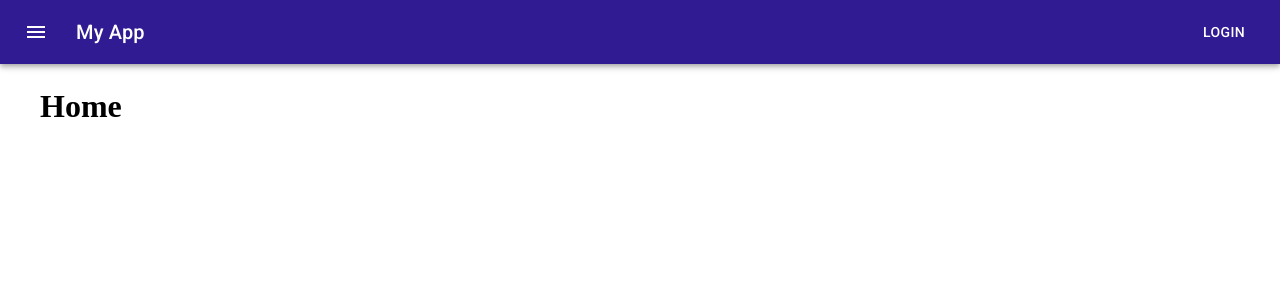
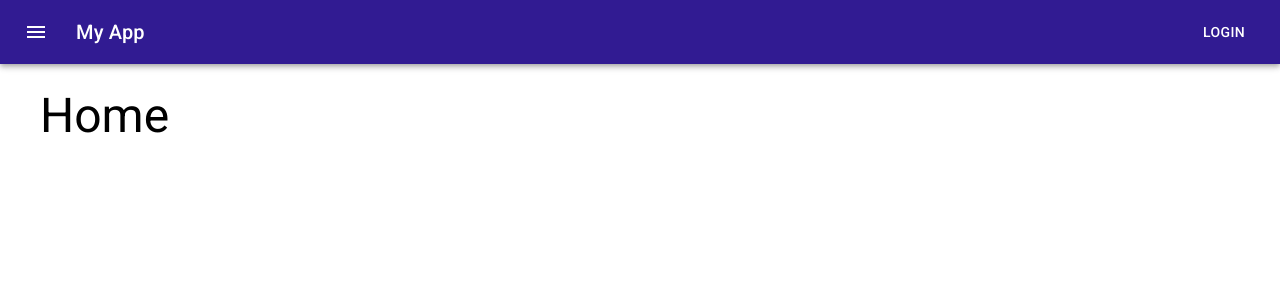
Before and after one commit to Ezequieloliveiras/myapp, a React (Create React App) app: page / in a window 1280 px wide. Shown: the top 300 px of the page. Built offline with nearby package versions, Linux system fonts and the light colour scheme.

Commit message:
adicionando estilo do titulo

```diff
--- a/src/App.js
+++ b/src/App.js
@@ -1,25 +1,26 @@
 
-import {
-  BrowserRouter as Router,
-  Routes,
-  Route,
-} from 'react-router-dom'
-
+import { BrowserRouter as Router, Routes, Route } from 'react-router-dom'
 import TemplateDefault from './template/Default'
-
 import Customers from './pages/Customers'
 import Home from './pages/Home'
-
+import Page from '../src/template/Page' // Importando o componente Page
 
 const App = () => {
   return (
     <TemplateDefault>
-      <Router >
+      <Router>
         <Routes>
-        <Route path='/customers' element={<Customers />} />
-          <Route path='/' element={<Home />} />
+          {/* Usando o componente Page para renderizar as páginas */}
+          <Route
+            path='/customers'
+            element={<Page title="Customers" component={Customers} />} // Conectando o componente Customers
+          />
+          <Route
+            path='/'
+            element={<Page title="Home" component={Home} />} // Conectando o componente Home
+          />
         </Routes>
-      </Router >
+      </Router>
     </TemplateDefault>
   )
 }
--- a/src/pages/Customers.js
+++ b/src/pages/Customers.js
@@ -19,14 +19,12 @@ const Customers = () => {
             })
     }, [])
 
+    return (
 
-    return (
-        <>
-            <h1>Customers</h1>
         <Grid container>
             {
                 customers.map(item => (
-                        <Grid item xs={12} md={4} sx={{padding: 5}} key={item.id}>
+                    <Grid item xs={12} md={4} sx={{ padding: 5 }} key={item.id}>
                         <CustomerCard
                             name={item.first_name}
                             lastname={item.last_name}
@@ -36,7 +34,6 @@ const Customers = () => {
                 ))
             }
         </Grid>
-        </>
     )
 }
 
--- a/src/pages/Home.js
+++ b/src/pages/Home.js
@@ -1,6 +1,8 @@
+
 const Home = () => {
     return (
-        <h1>Home</h1>
+        <>
+        </>
     )
 }
 
--- a/src/template/Default.js
+++ b/src/template/Default.js
@@ -6,8 +6,7 @@ import { styled } from '@mui/material/styles';
 const StyledContainer = styled(Container)(({ theme }) => ({
     paddingTop: theme.spacing(3), // Padding superior
     paddingBottom: theme.spacing(3), // Padding inferior
-    paddingLeft: 0, // Padding esquerdo
-    paddingRight: 0, // Padding direito
+
 }))
 
 const Default = ({ children }) => {
--- /dev/null
+++ b/src/template/Page.js
@@ -0,0 +1,30 @@
+import React from "react"
+import { Typography } from "@mui/material"
+import { styled } from '@mui/material/styles'
+import PropTypes from "prop-types"
+
+const useStyles = styled((theme) => ({ // Adição do parâmetro theme
+    container: {
+        padding: theme.spacing(2), // Usando o sistema de espaçamento do theme
+    },
+}))
+
+const Page = ({ title, component: Component }) => { // Renomeando para 'Component'
+    const classes = useStyles();
+
+    return (
+        <div className={classes.container}>
+            <Typography variant='h3' component='h1'> {/* Adição do componente 'h1' */}
+                {title}
+            </Typography>
+            <Component /> {/* Renderizando o componente */}
+        </div>
+    )
+}
+
+Page.propTypes = {
+    title: PropTypes.string.isRequired,
+    component: PropTypes.elementType.isRequired,
+}
+
+export default Page;
```
Lines whose indentation alone changed are shown as unchanged.
